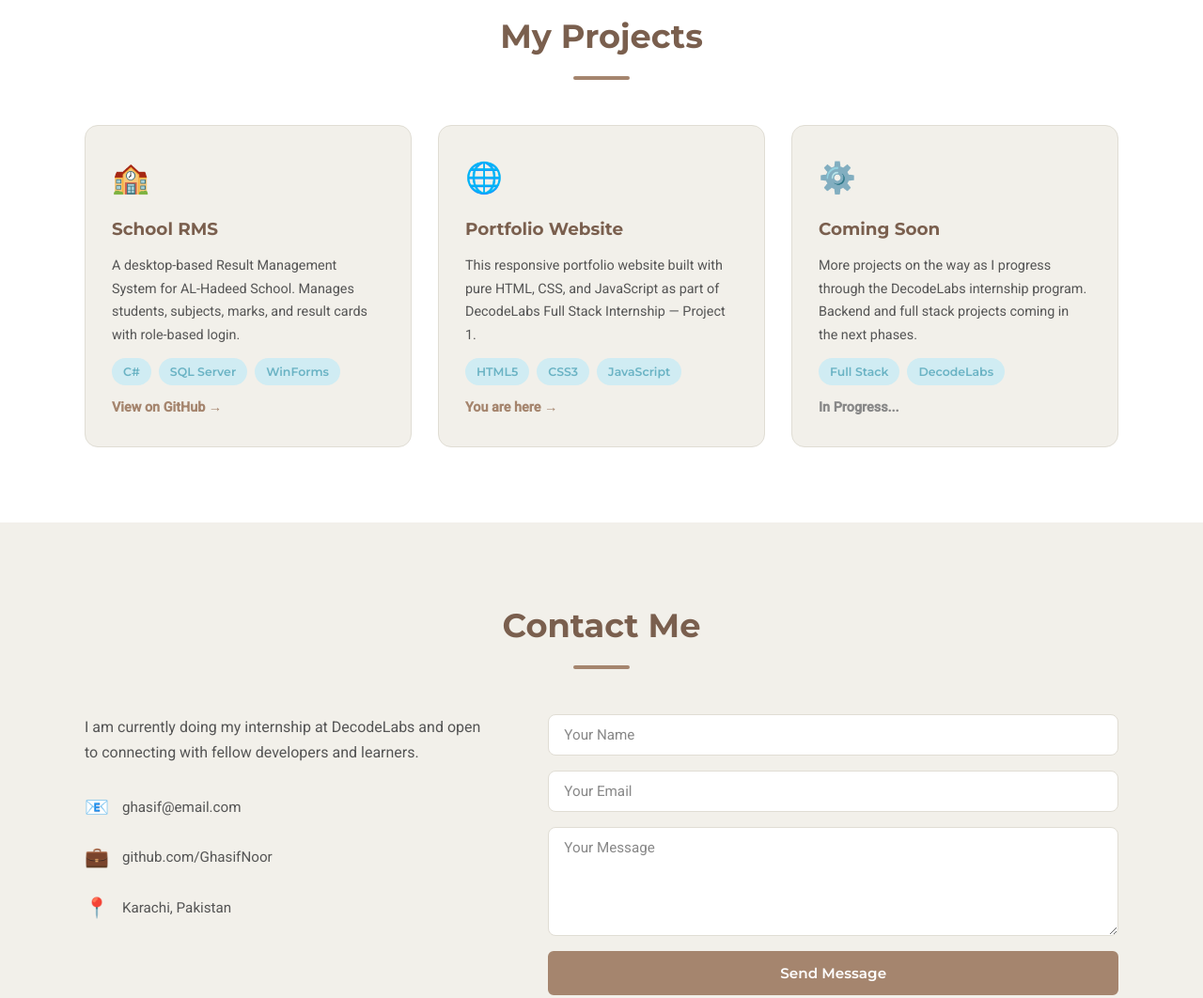
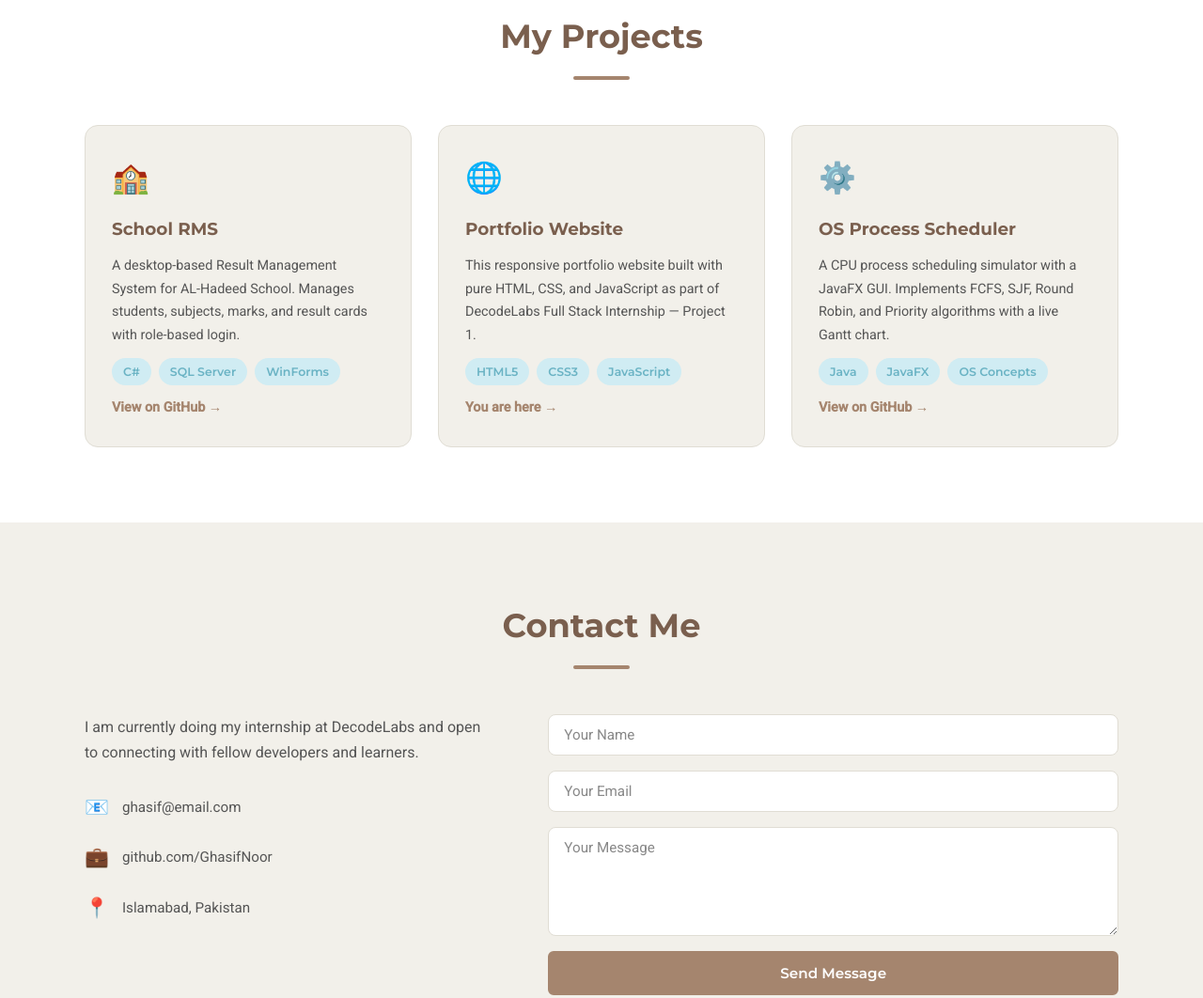
Before and after one commit to GhasifNoor/Task-01_Ghasif-Noor_DecodeLabs, a plain HTML site: page index.html in a window 1280 px wide. Shown: the part 2060-3122 px from the top of the page at 94% size. Drawn offline with Linux system fonts and the light colour scheme.

Commit message:
Add OS Process Scheduler project

```diff
--- a/index.html
+++ b/index.html
@@ -89,7 +89,7 @@
             <span class="info-icon">📍</span>
             <div>
               <h4>Location</h4>
-              <p>Karachi, Pakistan</p>
+              <p>Islamabad, Pakistan</p>
             </div>
           </div>
           <div class="info-card">
@@ -183,15 +183,16 @@
           <a href="#" class="project-link">You are here →</a>
         </article>
 
-        <article class="project-card project-coming">
+        <article class="project-card">
           <div class="project-icon">⚙️</div>
-          <h3>Coming Soon</h3>
-          <p>More projects on the way as I progress through the DecodeLabs internship program. Backend and full stack projects coming in the next phases.</p>
+          <h3>OS Process Scheduler</h3>
+          <p>A CPU process scheduling simulator with a JavaFX GUI. Implements FCFS, SJF, Round Robin, and Priority algorithms with a live Gantt chart.</p>
           <div class="project-tags">
-            <span>Full Stack</span>
-            <span>DecodeLabs</span>
+            <span>Java</span>
+            <span>JavaFX</span>
+            <span>OS Concepts</span>
           </div>
-          <span class="project-link muted">In Progress...</span>
+          <a href="https://github.com/GhasifNoor/OS-Process-Scheduler-GUI" target="_blank" class="project-link">View on GitHub →</a>
         </article>
 
       </div>
@@ -216,7 +217,7 @@
             </div>
             <div class="contact-item">
               <span class="contact-icon">📍</span>
-              <span>Karachi, Pakistan</span>
+              <span>Islamabad, Pakistan</span>
             </div>
           </div>
         </div>
```
